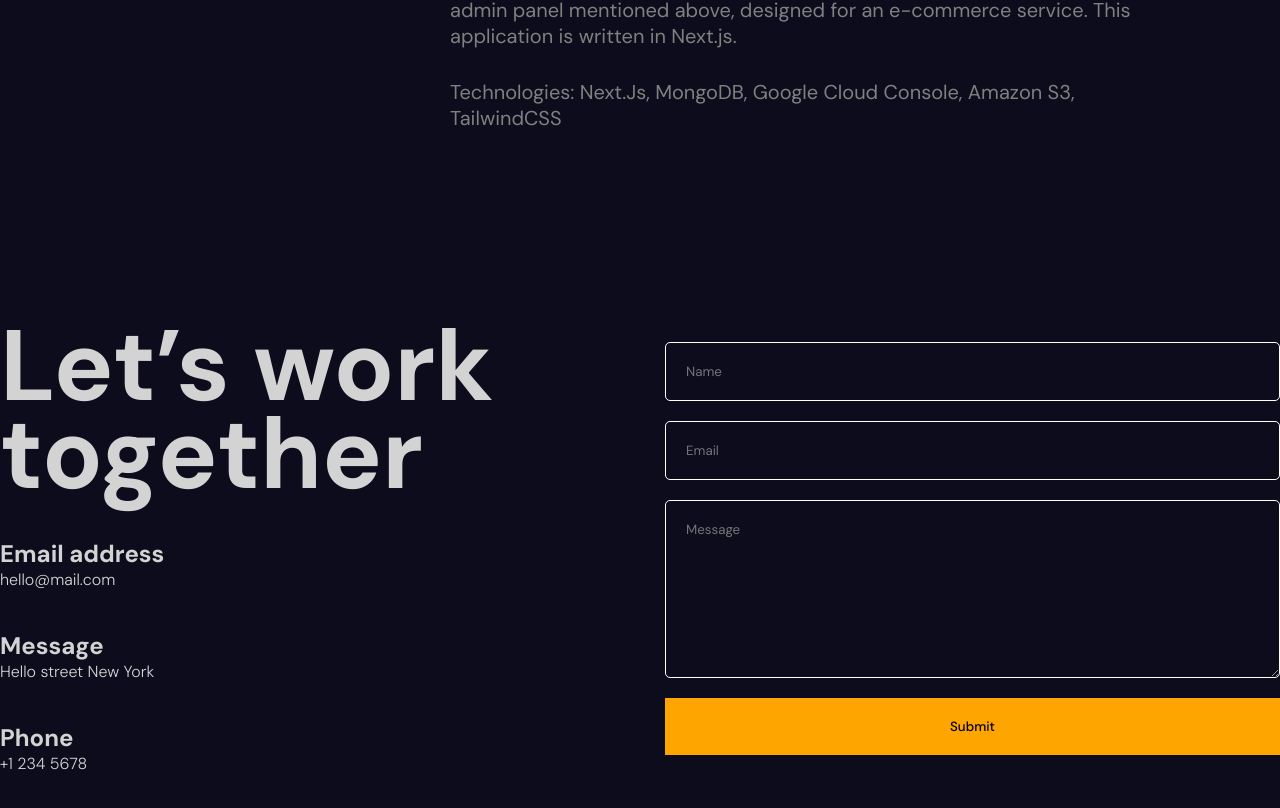
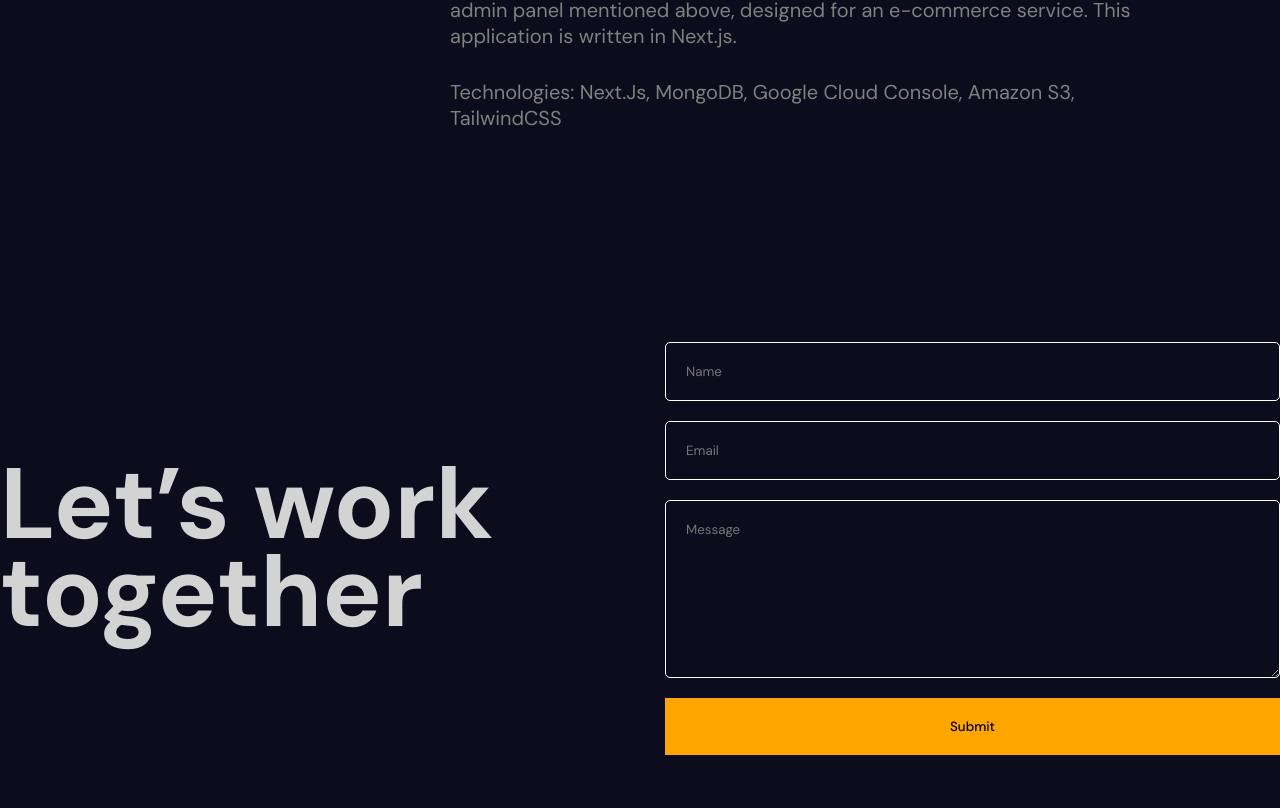
Before and after one commit to JuliaThTranNguyen/Th.Julia_Portfolio, a React (Vite) app: page / in a window 1280 px wide. Shown: the part 8005-8813 px from the top of the page. Built offline with nearby package versions, Linux system fonts and the light colour scheme.

Commit message:
v4 css edited

```diff
--- a/src/components/contact/Contact.jsx
+++ b/src/components/contact/Contact.jsx
@@ -1,4 +1,4 @@
-import { useRef, useState } from "react";
+import React, { useRef, useState, useEffect } from "react";
 import "./contact.scss";
 import { motion, useInView } from "framer-motion";
 import emailjs from "@emailjs/browser";
@@ -23,8 +23,19 @@ const Contact = () => {
   const formRef = useRef();
   const [error, setError] = useState(false);
   const [success, setSuccess] = useState(false);
+  const [hideItems, setHideItems] = useState(false); // State to hide specific items
+  const isInView = useInView(ref, { margin: "-100px" });
 
-  const isInView = useInView(ref, { margin: "-100px" });
+  // Use useEffect to hide specific items after 5 seconds on mobile screen
+  useEffect(() => {
+    const timeout = setTimeout(() => {
+      setHideItems(true);
+    }, 5000); // 5000 milliseconds (5 seconds)
+
+    return () => {
+      clearTimeout(timeout);
+    };
+  }, []);
 
   const sendEmail = (e) => {
     e.preventDefault();
@@ -38,7 +49,7 @@ const Contact = () => {
       )
       .then(
         (result) => {
-          setSuccess(true)
+          setSuccess(true);
         },
         (error) => {
           setError(true);
@@ -54,8 +65,10 @@ const Contact = () => {
       initial="initial"
       whileInView="animate"
     >
-      <motion.div className="textContainer" variants={variants}>
+      <motion.div className={`textContainer ${hideItems ? "hideItems" : ""}`} variants={variants}>
         <motion.h1 variants={variants}>Let’s work together</motion.h1>
+        {!hideItems && (
+          <>
             <motion.div className="item" variants={variants}>
               <h2>Email address</h2>
               <span>hello@mail.com</span>
@@ -68,6 +81,8 @@ const Contact = () => {
               <h2>Phone</h2>
               <span>+1 234 5678</span>
             </motion.div>
+          </>
+        )}
       </motion.div>
       <div className="formContainer">
         <motion.div
--- a/src/components/contact/contact.scss
+++ b/src/components/contact/contact.scss
@@ -19,6 +19,7 @@
     display: flex;
     flex-direction: column;
     gap: 40px;
+    animation: fadeIn 1s ease-in forwards; /* Apply fadeIn animation to textContainer */
 
     @include mobile {
       gap: 20px;
@@ -49,7 +50,6 @@
       padding: 50px;
       width: 100%;
     }
-
 
     .phoneSvg {
       stroke: orange;
@@ -88,4 +88,26 @@
       }
     }
   }
+
+  @keyframes fadeIn {
+    from {
+      opacity: 0;
+    }
+    to {
+      opacity: 1;
+    }
+  }
+
+  .textContainer.hideTextContainer {
+    animation: fadeOut 1s ease-out forwards; /* Apply fadeOut animation to textContainer when it has hideTextContainer class */
+  }
+
+  @keyframes fadeOut {
+    from {
+      opacity: 1;
+    }
+    to {
+      opacity: 0;
+    }
+  }
 }
--- a/src/components/portfolio/portfolio.scss
+++ b/src/components/portfolio/portfolio.scss
@@ -102,7 +102,7 @@
           align-items: center;
           text-align: center;
           margin-top: 120px; /* Add margin on top for spacing */
-          margin-bottom: 120px;
+          margin-bottom: 280px;
         }
 
         h2 {
```
Lines whose indentation alone changed are shown as unchanged.
